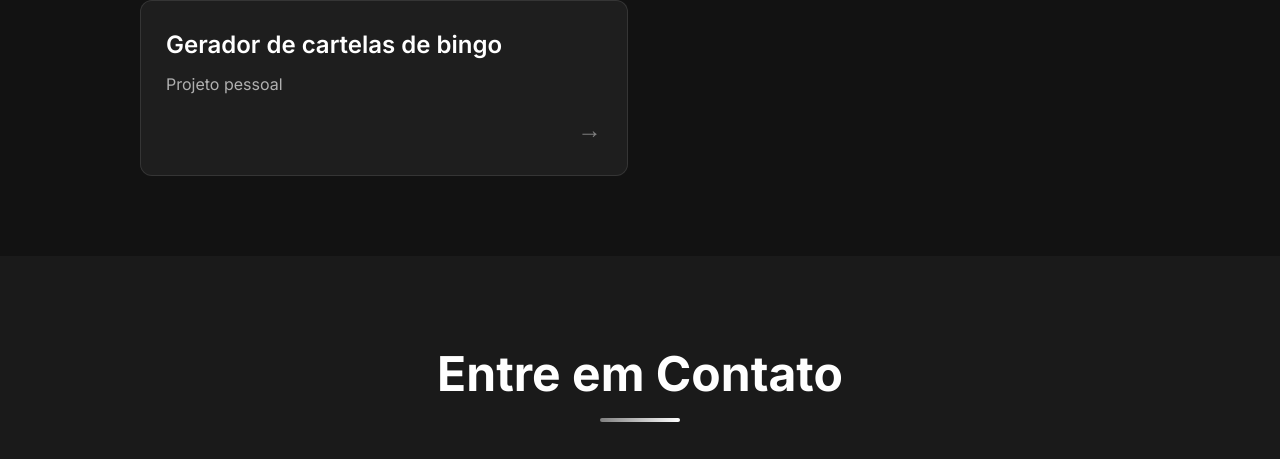
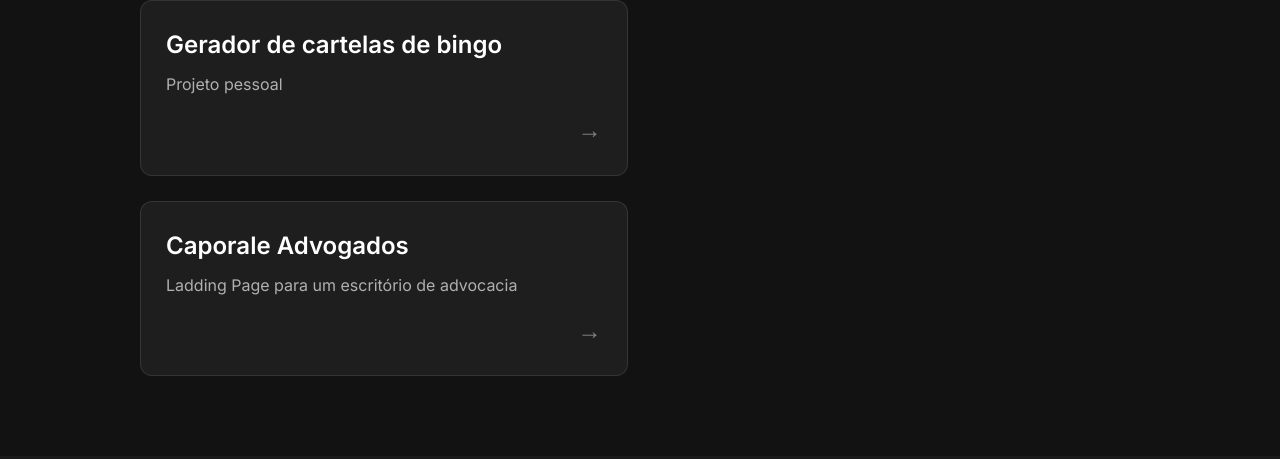
Before and after one commit to MateusRezendeMachado/Portifolio, a plain HTML site: page index.html in a window 1280 px wide. Shown: the part 2373-2832 px from the top of the page. Drawn offline with Linux system fonts and the light colour scheme.

Commit message:
Add Caporale Advogados project link to index.html

```diff
--- a/index.html
+++ b/index.html
@@ -180,6 +180,12 @@
                     <span class="project-desc" data-i18n="tmdb-desc">Projeto pessoal</span>
                     <span class="project-arrow">→</span>
                 </a>
+                <a>
+                    <a href="https://cartelabingorenata.netlify.app/" target="_blank" class="project-card">
+                    <span class="project-title">Caporale Advogados</span>
+                    <span class="project-desc" data-i18n="tmdb-desc">Ladding Page para um escritório de advocacia</span>
+                    <span class="project-arrow">→</span>
+                </a>
 
             </div>
         </section>
```
